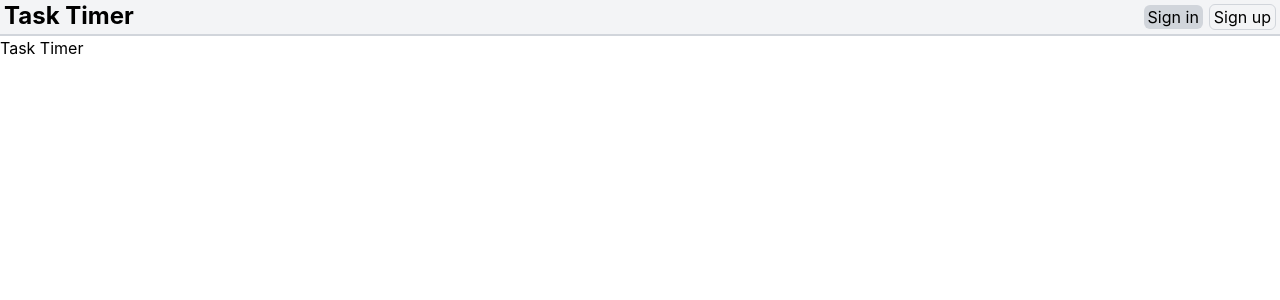
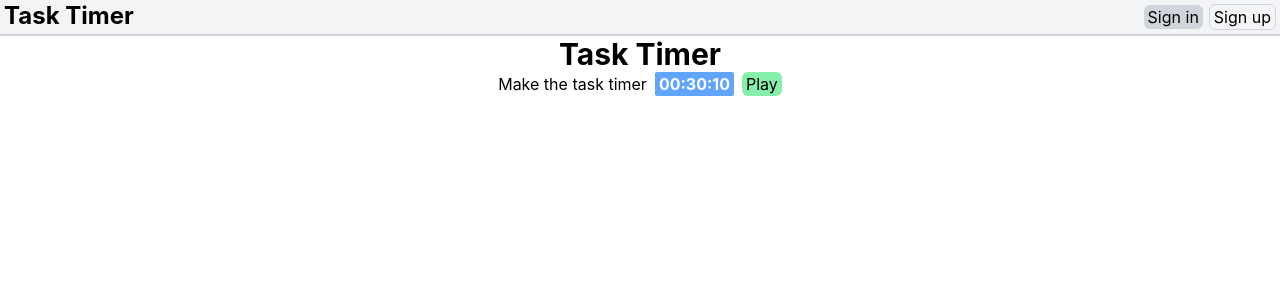
Before and after one commit to RangerVinven/Task-Timer, a Next.js app: page /task-timer in a window 1280 px wide. Shown: the top 300 px of the page. Built offline with nearby package versions, Linux system fonts and the light colour scheme; no server answers.

Commit message:
Added the task section

```diff
--- a/pages/task-timer.tsx
+++ b/pages/task-timer.tsx
@@ -7,7 +7,16 @@ export default function TaskTimer() {
     return (
         <div>
             <Navbar />
-            <div>Task Timer</div>
+            <div className="w-full h-full flex justify-center items-center">
+                <h1 className="text-3xl font-bold">Task Timer</h1>
+            </div>
+            <div className="flex justify-center">
+                <div className="flex justify-evenly">
+                    <p className="mr-2">Make the task timer</p>
+                    <p className="mr-2 bg-blue-400 text-white font-bold px-1 rounded-sm">00:30:10</p>
+                    <button className="bg-green-300 rounded-md px-1">Play</button>
+                </div>
+            </div>
         </div>
     )
 }
```
